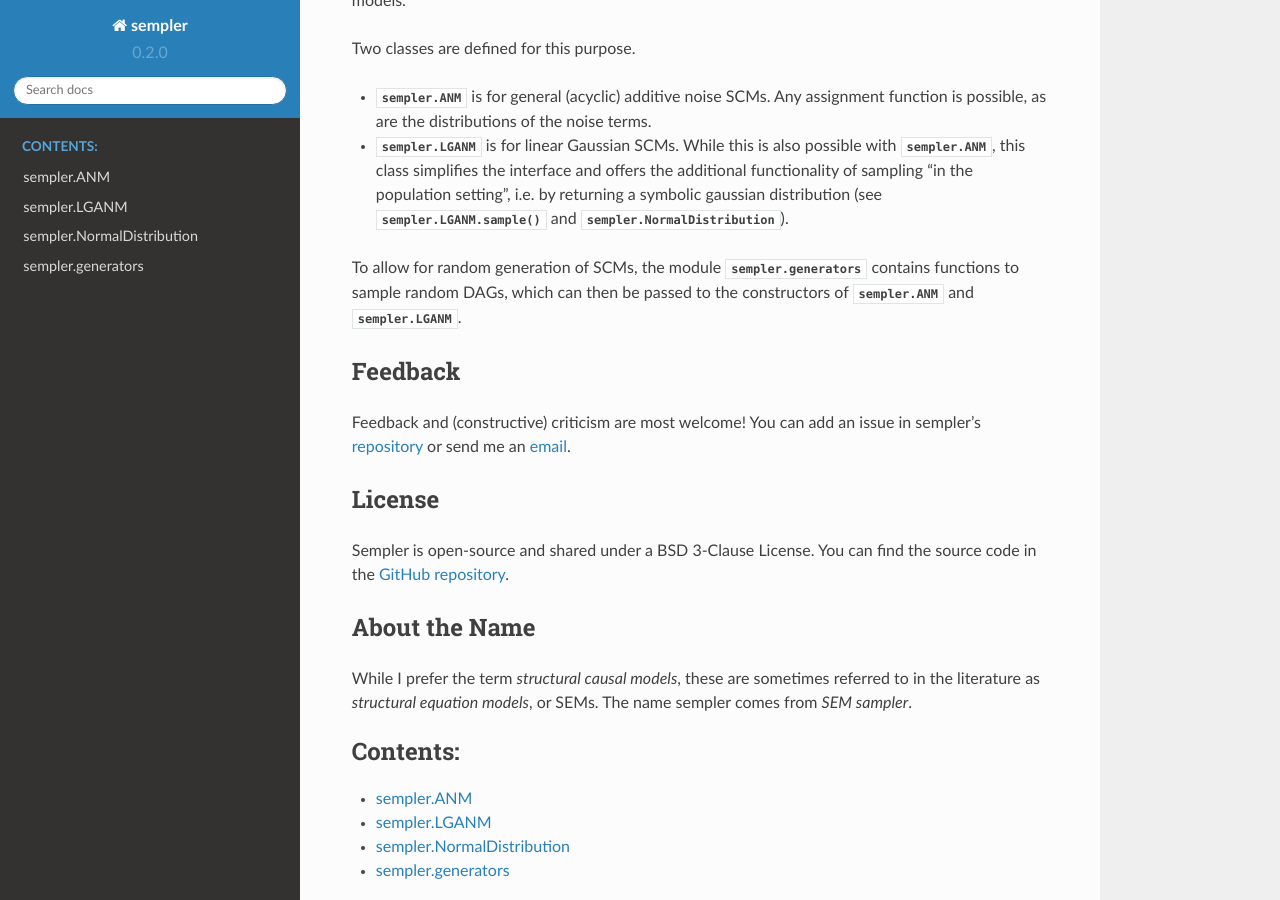
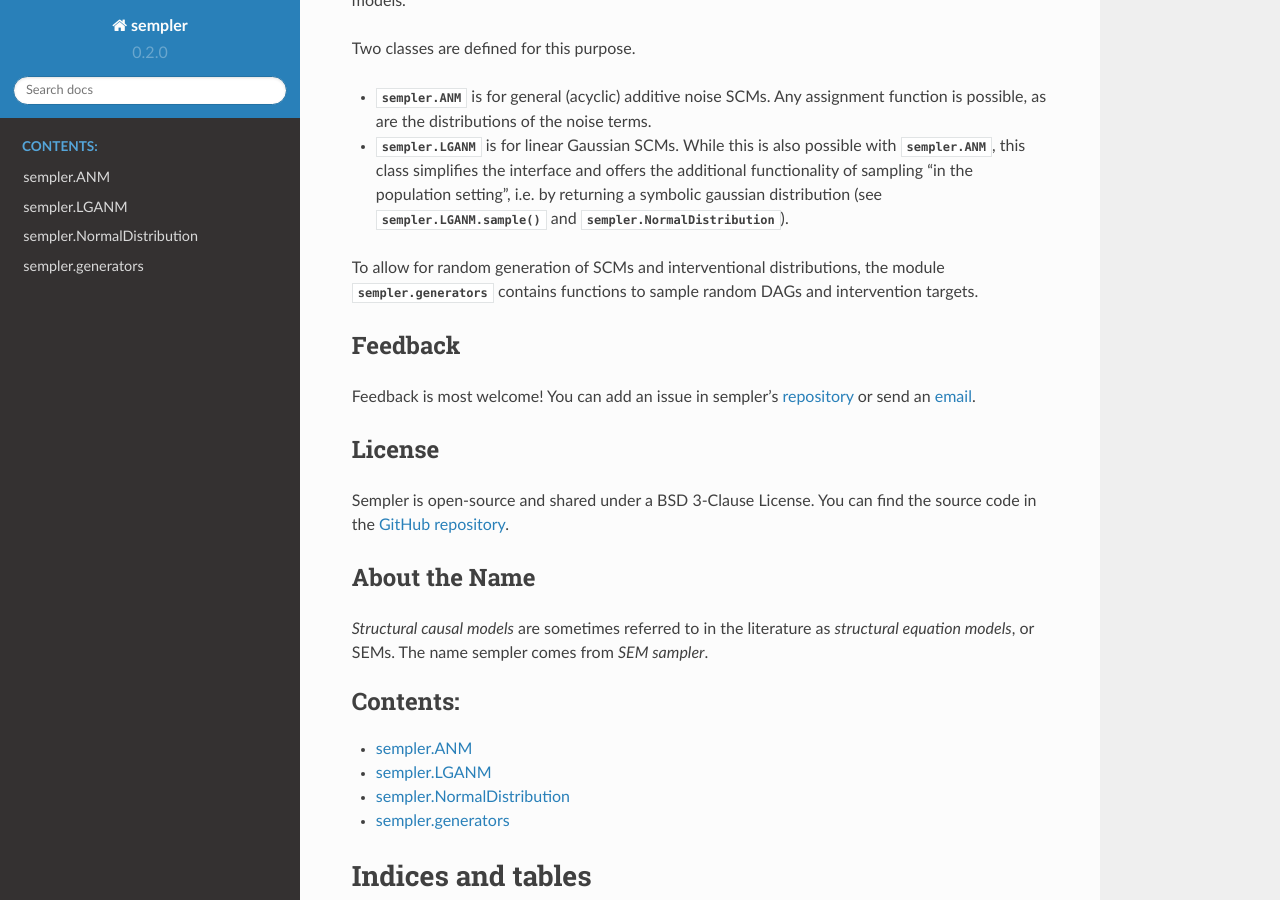
Before and after one commit to juangamella/sempler, a Sphinx documentation site: the page built from docs/source/index.rst, in a window 1280 px wide and 900 px high, scrolled down 195 px. Built offline with Sphinx 7.4.7 and the Read the Docs theme 2.0.0, drawn with Linux system fonts in a browser that asks for light colours.

Commit message:
Fixes in documentation

```diff
--- a/docs/source/index.rst
+++ b/docs/source/index.rst
@@ -8,12 +8,12 @@ Two classes are defined for this purpose.
 - :class:`sempler.ANM` is for general (acyclic) additive noise SCMs. Any assignment function is possible, as are the distributions of the noise terms.
 - :class:`sempler.LGANM` is for linear Gaussian SCMs. While this is also possible with :class:`sempler.ANM`, this class simplifies the interface and offers the additional functionality of sampling "in the population setting", i.e. by returning a symbolic gaussian distribution (see :func:`sempler.LGANM.sample` and :class:`sempler.NormalDistribution`).
 
-To allow for random generation of SCMs, the module :class:`sempler.generators` contains functions to sample random DAGs, which can then be passed to the constructors of :class:`sempler.ANM` and :class:`sempler.LGANM`.
+To allow for random generation of SCMs and interventional distributions, the module :class:`sempler.generators` contains functions to sample random DAGs and intervention targets.
 
 Feedback
 --------
 
-Feedback and (constructive) criticism are most welcome! You can add an issue in sempler's `repository <https://github.com/juangamella/sempler>`__ or send me an `email <mailto:juan.gamella@stat.math.ethz.ch>`__.
+Feedback is most welcome! You can add an issue in sempler's `repository <https://github.com/juangamella/sempler>`__ or send an `email <mailto:juan.gamella@stat.math.ethz.ch>`__.
 
 License
 -------
@@ -23,7 +23,7 @@ Sempler is open-source and shared under a BSD 3-Clause License. You can find the
 About the Name
 --------------
 
-While I prefer the term *structural causal models*, these are sometimes referred to in the literature as *structural equation models*, or SEMs. The name sempler comes from *SEM sampler*.
+*Structural causal models* are sometimes referred to in the literature as *structural equation models*, or SEMs. The name sempler comes from *SEM sampler*.
 
 
 .. toctree::
--- a/docs/source/normal_distribution.rst
+++ b/docs/source/normal_distribution.rst
@@ -1,7 +1,7 @@
 sempler.NormalDistribution
 ==========================
 
-The `NormalDistribution` class represents a normal distribution through its covariance and mean vector. The class defines methods for
+The `NormalDistribution` class represents a normal distribution through its mean and covariance. The class defines methods for
 
 - conditioning: :func:`~sempler.NormalDistribution.conditional`
 - marginalization: :func:`~sempler.NormalDistribution.marginal`
--- a/docs/source/utils.rst
+++ /dev/null
@@ -1,5 +0,0 @@
-sempler.utils
-=============
-
-.. automodule:: sempler.utils
-   :members:
```
Also changed, not shown: 1 other file.
